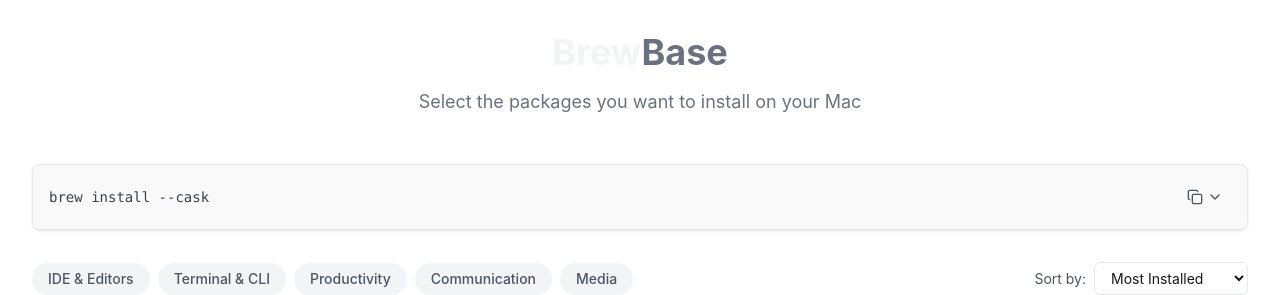
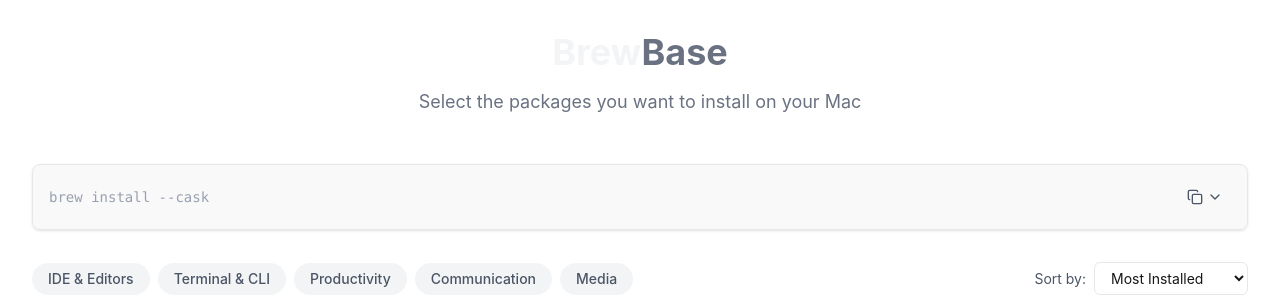
Before and after one commit to titouv/brew-base, a Next.js app: page / in a window 1280 px wide. Shown: the top 295 px of the page. Built offline with nearby package versions, Linux system fonts and the light colour scheme; no server answers.

Commit message:
better UI when no item selected

```diff
--- a/app/components/PackageList.tsx
+++ b/app/components/PackageList.tsx
@@ -58,8 +58,15 @@
 
   return (
     <>
-      <div className="mb-8 p-4 bg-gray-100/50 dark:bg-gray-800/50 rounded-lg border border-gray-200 dark:border-gray-700 backdrop-blur-xl shadow-sm flex justify-between items-center">
-        <code className="text-sm font-mono text-gray-700 dark:text-gray-300">{getBrewCommand()}</code>
+      <div className="mb-8 p-4 bg-gray-100/50 dark:bg-gray-800/50 rounded-lg border border-gray-200 dark:border-gray-700 backdrop-blur-xl shadow-sm flex justify-between items-center relative group">
+        <code className={`text-sm font-mono ${selectedPackages.size === 0 ? 'text-gray-400 dark:text-gray-600' : 'text-gray-700 dark:text-gray-300'}`}>
+          {getBrewCommand()}
+        </code>
+        {selectedPackages.size === 0 && (
+          <div className="absolute -top-8 left-1/2 -translate-x-1/2 bg-gray-900 text-white dark:bg-white dark:text-gray-900 px-2 py-1 rounded text-xs opacity-0 group-hover:opacity-100 transition-opacity pointer-events-none whitespace-nowrap">
+            Select packages to generate a valid command
+          </div>
+        )}
         <div className="relative">
           <button
             onClick={() => setShowCopyOptions(!showCopyOptions)}
```
